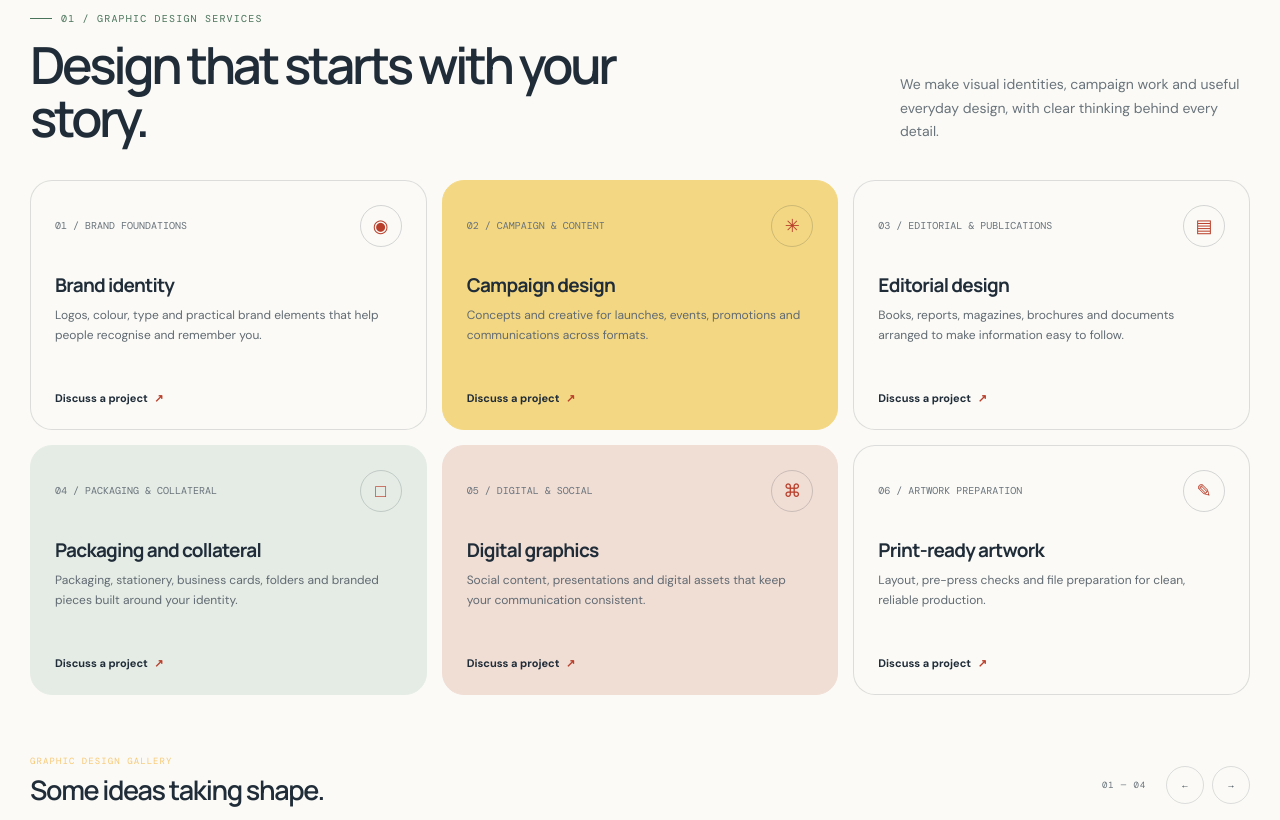
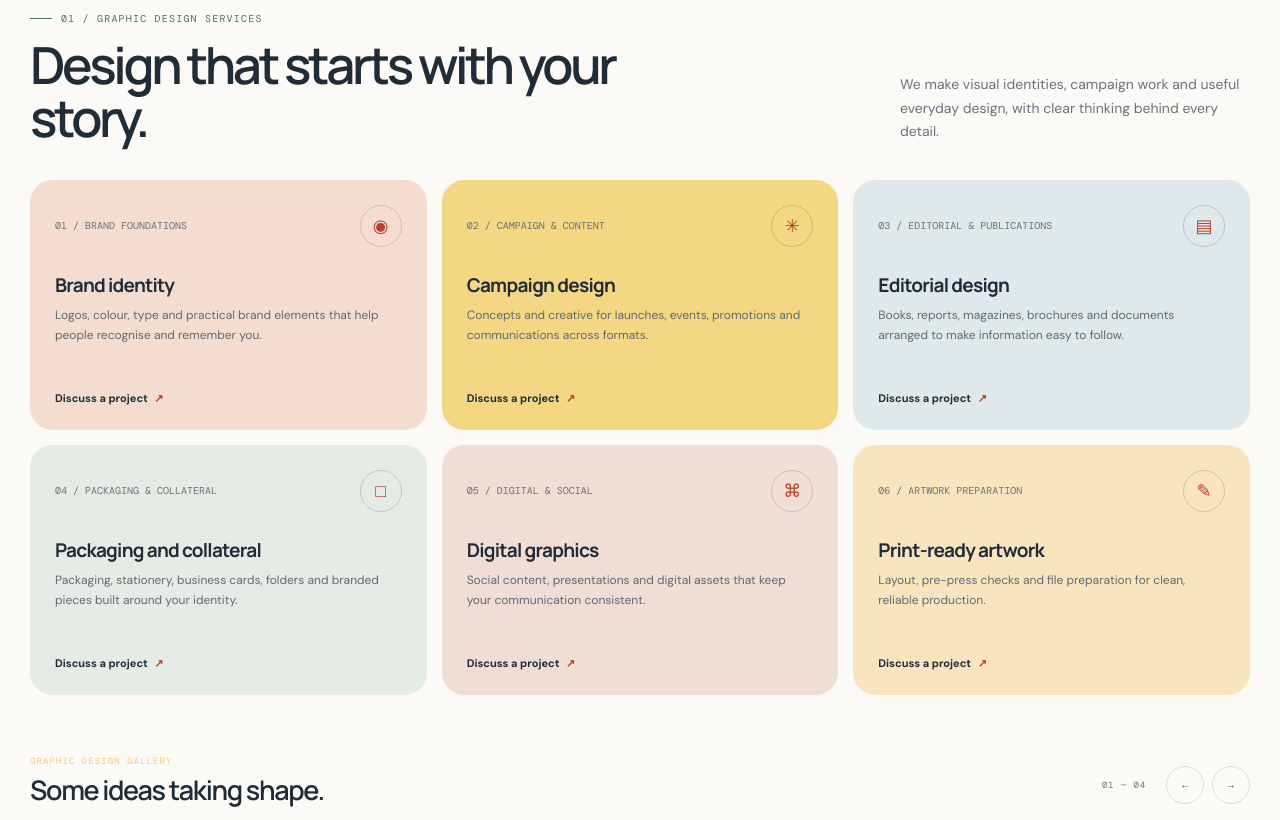
Before and after one commit to isacanugrehgambhir-afk/graphicoinnovative, a plain HTML site: page index.html in a window 1280 px wide. Shown: the part 4122-4942 px from the top of the page. Drawn offline with nearby package versions, Linux system fonts and the light colour scheme; grey boxes are pictures that could not be loaded.

Commit message:
Use brand colors across all service cards

```diff
--- a/index.html
+++ b/index.html
@@ -108,9 +108,12 @@
     .service-grid { display:grid; grid-template-columns:repeat(3,1fr); gap:15px; }
     .service-card { min-height:250px; padding:24px; border:1px solid var(--line); border-radius:var(--radius); display:flex; flex-direction:column; transition:transform .2s, box-shadow .2s; background:#fbfaf6; }
     .service-card:hover { transform:translateY(-4px); box-shadow:0 16px 35px rgba(32,45,57,.08); }
+    .service-card:nth-child(1) { background:#f4ddd0; border-color:#f4ddd0; }
     .service-card:nth-child(2) { background:#f3d782; border-color:#f3d782; }
+    .service-card:nth-child(3) { background:#dfe8eb; border-color:#dfe8eb; }
     .service-card:nth-child(4) { background:#e5ece5; border-color:#e5ece5; }
     .service-card:nth-child(5) { background:#f0ddd4; border-color:#f0ddd4; }
+    .service-card:nth-child(6) { background:#f8e5bf; border-color:#f8e5bf; }
     .card-top { display:flex; justify-content:space-between; align-items:center; font:10px 'DM Mono',monospace; color:var(--muted); }
     .card-icon { width:42px; height:42px; display:grid; place-items:center; border:1px solid rgba(32,45,57,.18); border-radius:50%; font-size:18px; color:var(--red); }
     .service-card h3 { margin:25px 0 8px; font:700 19px 'Manrope'; letter-spacing:-.04em; }
```
